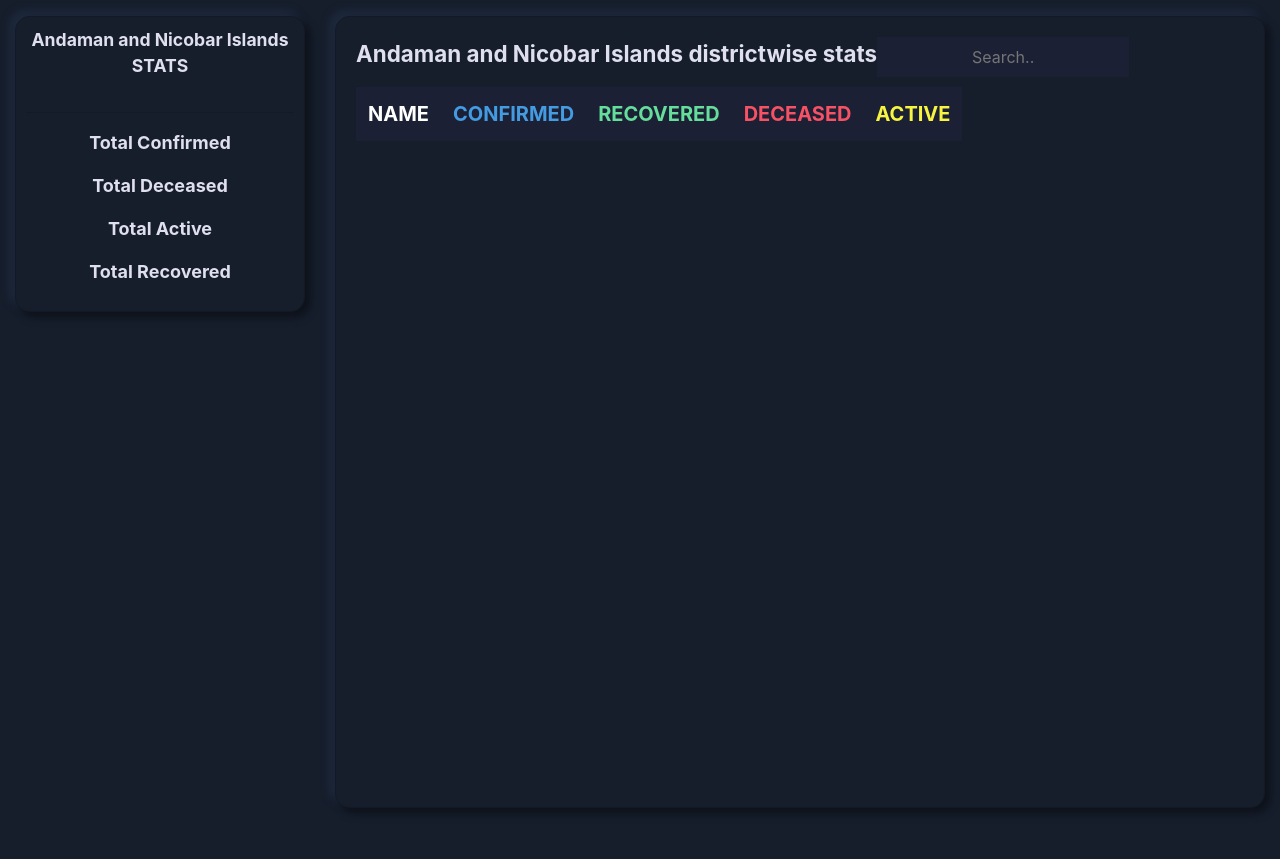
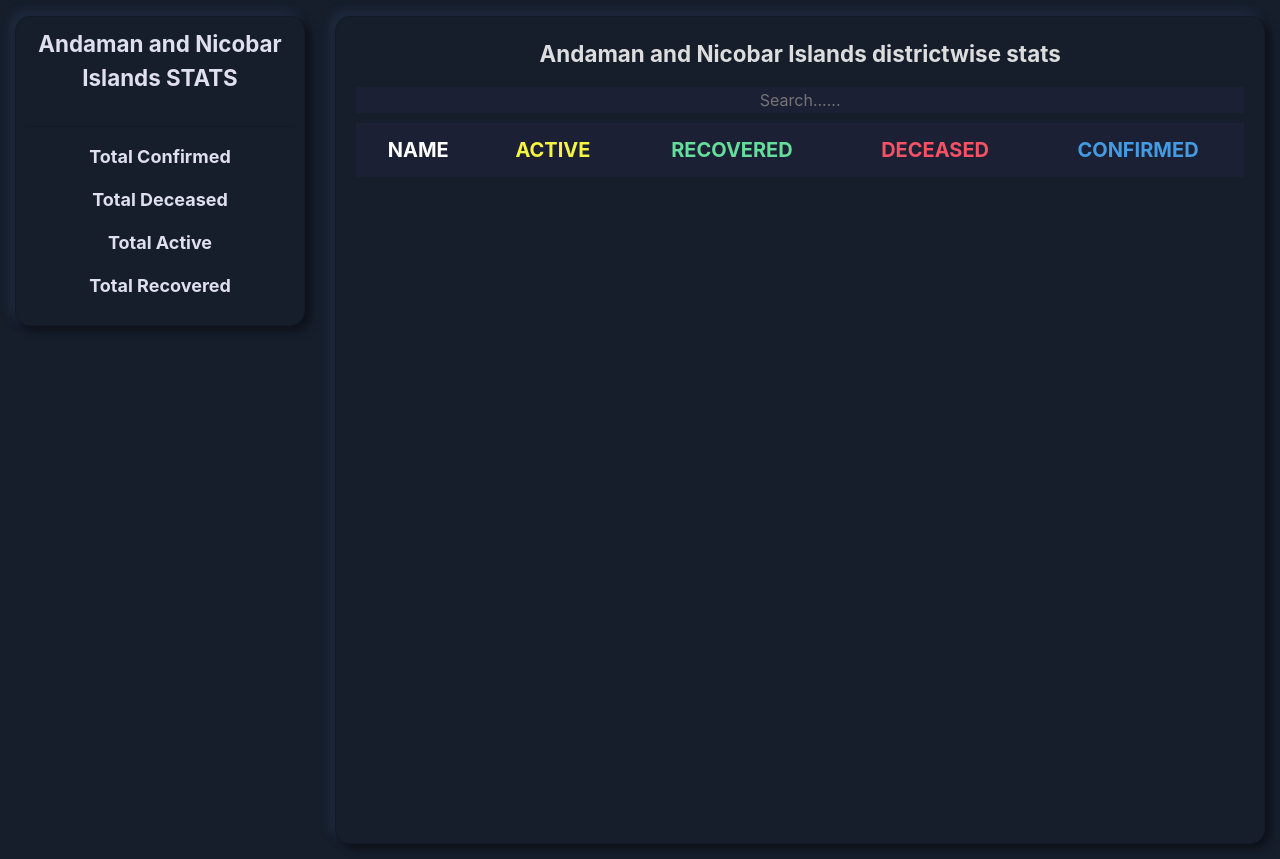
Before and after one commit to khalidfarooq/ncov19india, a Django app: page /AN/ in a window 1280 px wide. Shown: the part 84-943 px from the top of the page. Before the commit the page ends 896 px from the top, so only its background shows below. Run offline with Django 3.2, Linux system fonts and the light colour scheme; lists and menus that the app fills with data are empty; some libraries are stand-ins or nearby versions.

Commit message:
Update an.html

```diff
--- a/tracker/templates/tracker/states/an.html
+++ b/tracker/templates/tracker/states/an.html
@@ -1,13 +1,15 @@
-{% extends 'tracker/main.html'%} {% load static %} {% block content %}
+{% extends 'tracker/main.html'%}
+{% load static %}
+{% block content %}
 <div class="container-fluid content">
-  <div class="row" id="mhrow" style="display: none;">
+  <div class="row" id="mhrow" style="display:none;">
     <div class="col col-lg-3">
       <div class="container--wrap bg-navy-4">
         <div class="card card-body stats-overall-india">
           <p style="
 				      color: #dfdfef;
 				      text-align: center;
-              font-size: 1.1rem;
+				      font-size: 1.4rem;
 				      font-weight: bold;
 				    ">
             Andaman and Nicobar Islands STATS
@@ -87,11 +89,13 @@
       </div>
     </div>
 
-    <div class="col col-lg-9 tables">
-      <div class="row m-0 card card-body table-india">
+
+
+    <div class="col col-lg-8 tables">
+      <div id="wholetable" class="m-0 card card-body table-india">
         <div id="table-title">
-          <p style="font-size: 1.4rem; font-weight: bold; text-align: center;">
-            Andaman and Nicobar Islands districtwise stats
+          <p style="font-size: 1.4rem; color: #dddddd; font-weight: bold; text-align: center;">
+            Andaman and Nicobar Islands districtwise stats <br />
           </p>
         </div>
         <div class="search-box" style="
@@ -99,26 +103,29 @@
 							        flex-direction: row;
 							        justify-content: center;
 							        margin-bottom: 10px;
+
 							      ">
-          <input id="table-input" type="text" placeholder="Search.."
-            style="border: 0; color: white; background-color: #1b2035;" />
+          <input id="table-input" type="text" placeholder="Search......"
+            style="border: 0; color: white; background-color: #1b2035; width: 100%;" />
         </div>
         <div class="tableFixHead">
           <table class="table text-center" style="border: 0;">
             <thead>
               <tr style="border: 0;">
                 <th style="border: 0;">NAME</th>
-                <th style="border: 0; color: rgb(68, 155, 226);">CONFIRMED</th>
+                <th style="border: 0; color: rgb(248, 245, 64);">ACTIVE</th>
                 <th style="border: 0; color: rgb(101, 221, 155);">RECOVERED</th>
                 <th style="border: 0; color: #f65164;">DECEASED</th>
-                <th style="border: 0; color: rgb(248, 245, 64);">ACTIVE</th>
+                <th style="border: 0; color: rgb(68, 155, 226);">CONFIRMED</th>
               </tr>
             </thead>
-            <tbody id="antbody"></tbody>
+            <tbody id="antbody">
+            </tbody>
           </table>
         </div>
       </div>
     </div>
+
   </div>
 </div>
 
```
Lines whose indentation alone changed are shown as unchanged.
